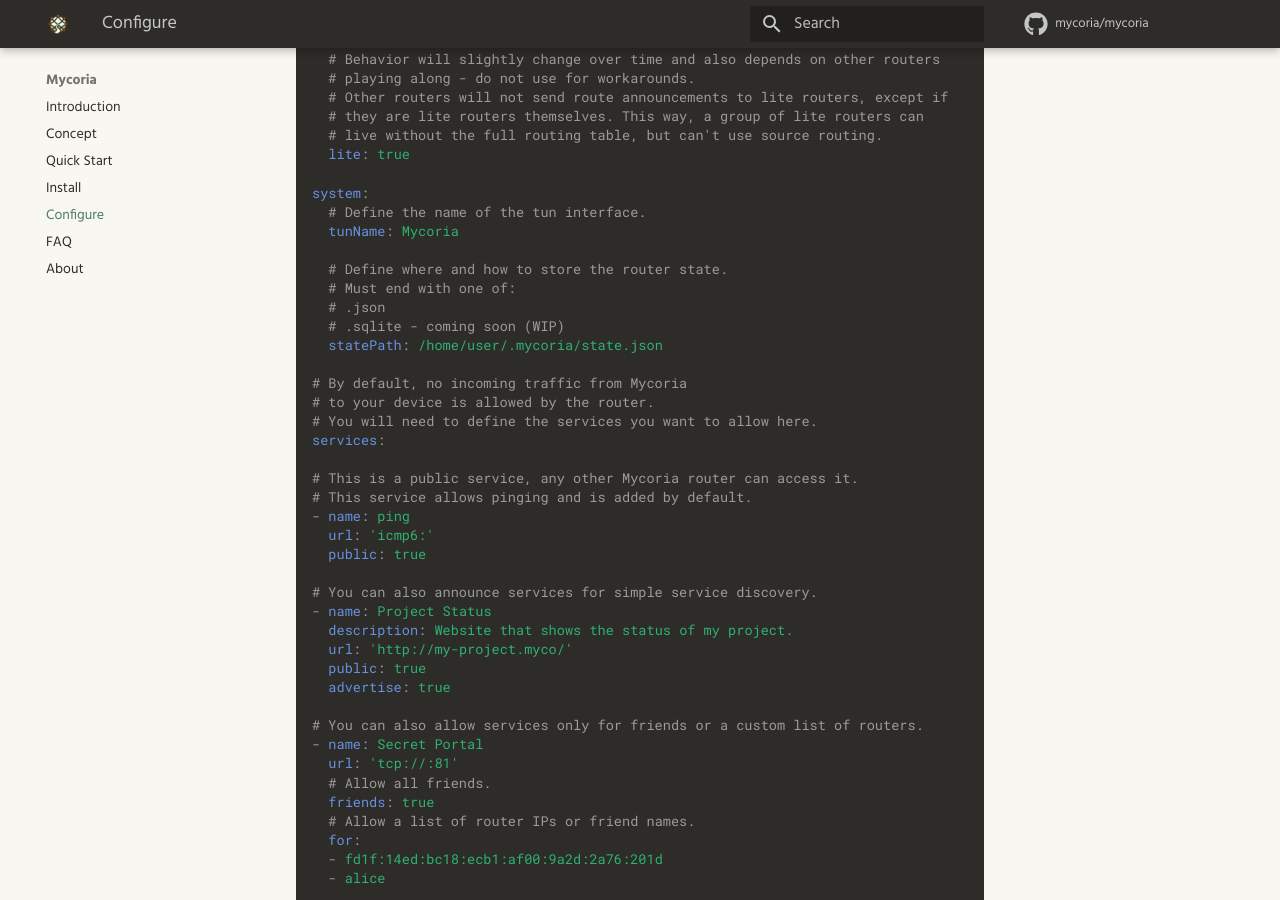
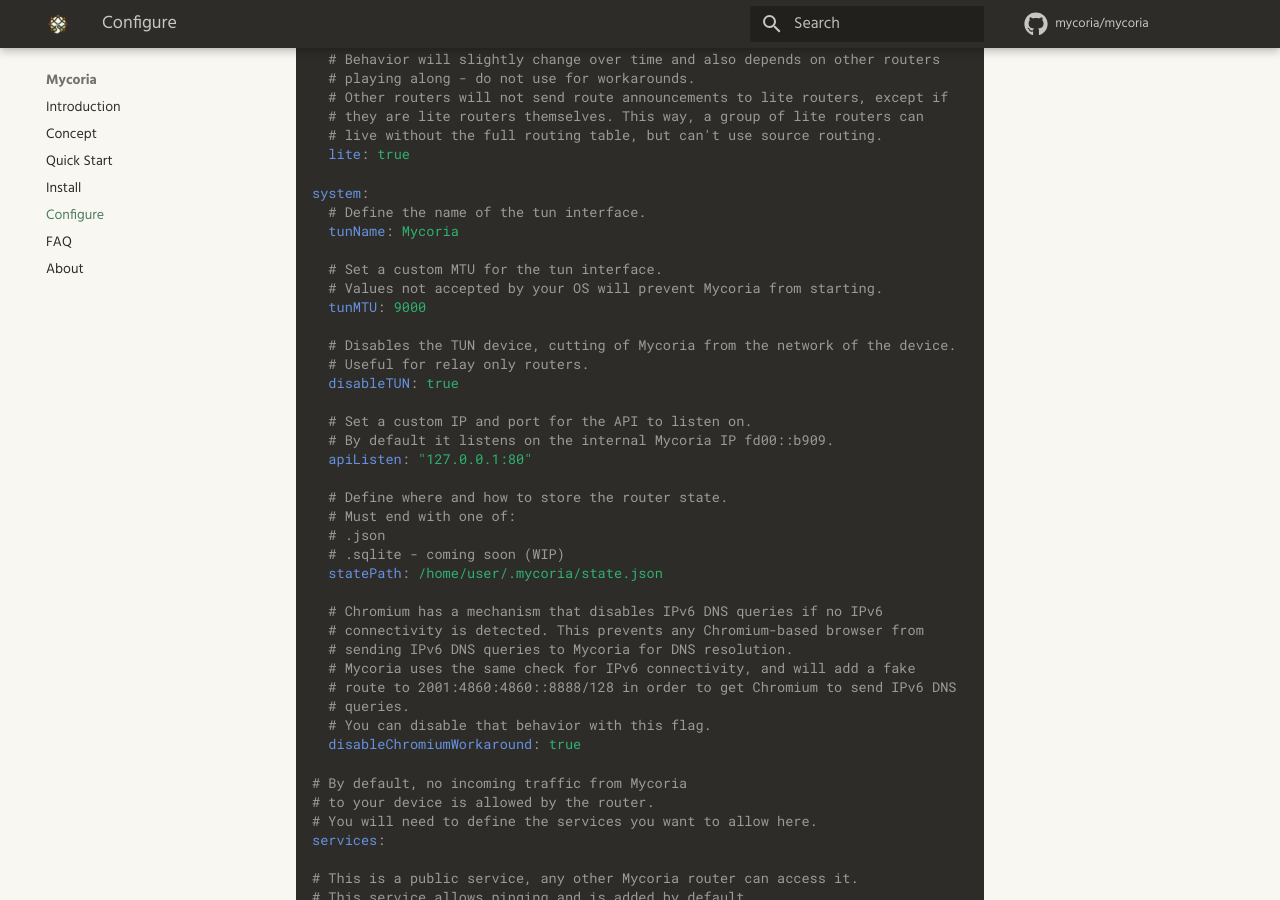
Before and after one commit to mycoria/web, an MkDocs documentation site: the page built from docs/configure.md, in a window 1280 px wide and 900 px high, scrolled down 1646 px. Built offline with MkDocs 1.6.1 and Material for MkDocs 9.7.7, drawn with Linux system fonts in a browser that asks for light colours; plug-ins that fetch from the network failed and are left out; comment, search, counter and statistics services are not loaded.

Commit message:
Add new config options

```diff
--- a/docs/configure.md
+++ b/docs/configure.md
@@ -90,11 +90,32 @@
   # Define the name of the tun interface.
   tunName: Mycoria
 
+  # Set a custom MTU for the tun interface.
+  # Values not accepted by your OS will prevent Mycoria from starting.
+  tunMTU: 9000
+
+  # Disables the TUN device, cutting of Mycoria from the network of the device.
+  # Useful for relay only routers.
+  disableTUN: true
+
+  # Set a custom IP and port for the API to listen on.
+  # By default it listens on the internal Mycoria IP fd00::b909.
+  apiListen: "127.0.0.1:80"
+
   # Define where and how to store the router state.
   # Must end with one of:
   # .json
   # .sqlite - coming soon (WIP)
   statePath: /home/user/.mycoria/state.json
+
+  # Chromium has a mechanism that disables IPv6 DNS queries if no IPv6
+  # connectivity is detected. This prevents any Chromium-based browser from
+  # sending IPv6 DNS queries to Mycoria for DNS resolution.
+  # Mycoria uses the same check for IPv6 connectivity, and will add a fake
+  # route to 2001:4860:4860::8888/128 in order to get Chromium to send IPv6 DNS
+  # queries.
+  # You can disable that behavior with this flag.
+  disableChromiumWorkaround: true
 
 # By default, no incoming traffic from Mycoria
 # to your device is allowed by the router.
```
